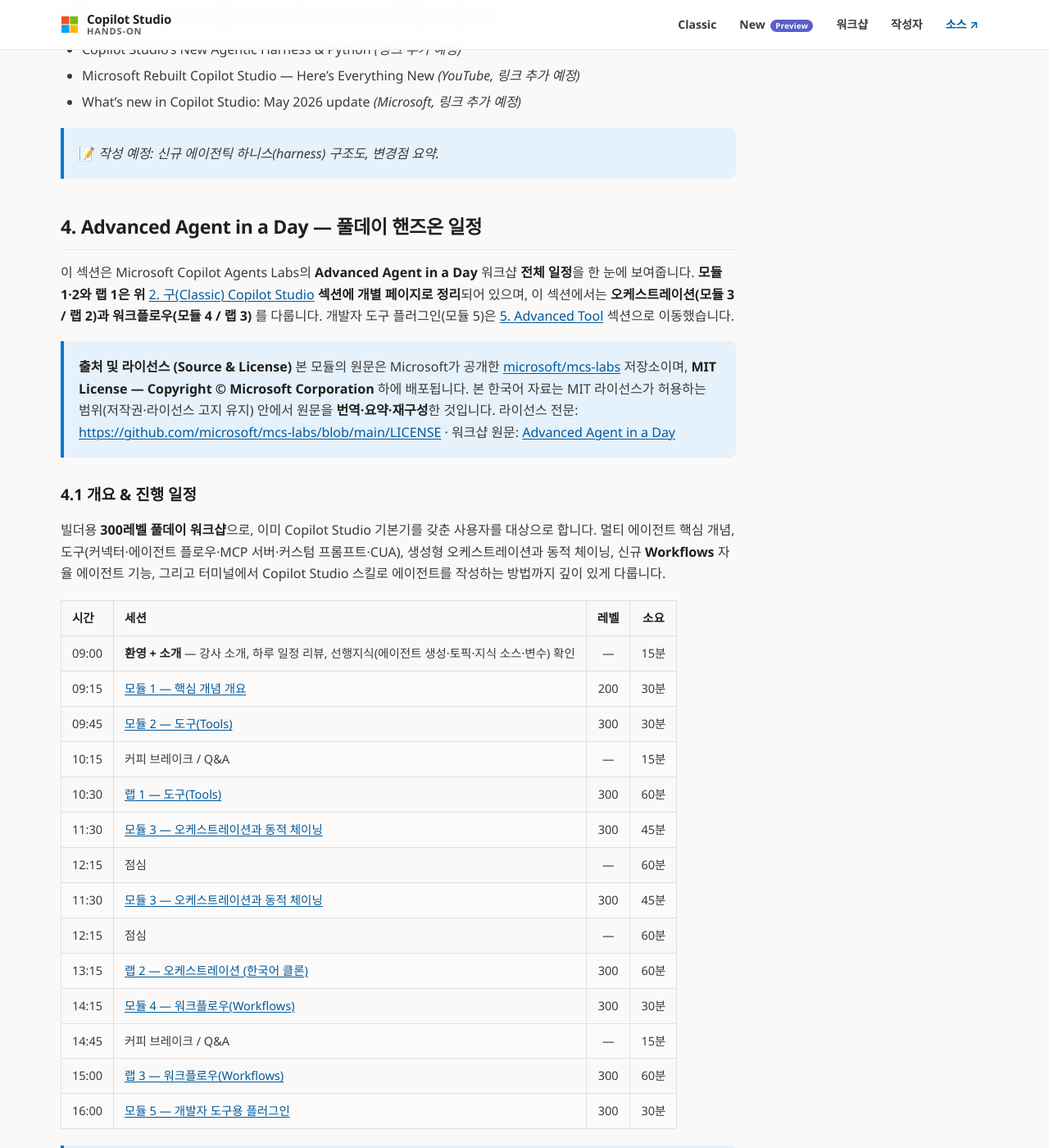
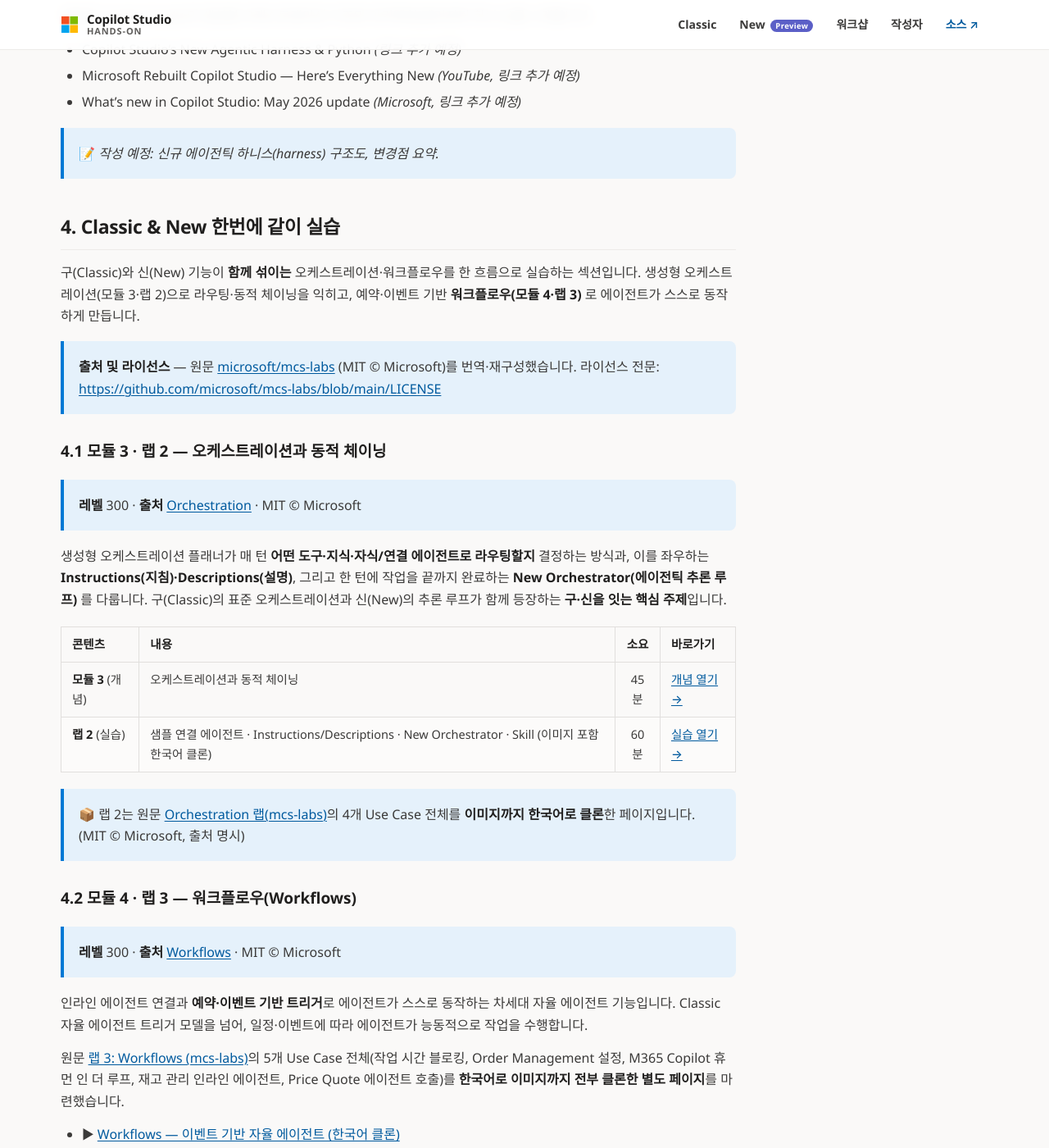
Before and after one commit to baby-crows/Copilot-Studio-Handson-Blog, a Jekyll site: the page built from workshops/agent-in-a-day/index.md, in a window 1280 px wide and 1400 px high, scrolled down 1570 px. Shown: the whole window at 82% size. Built offline with Jekyll 4.4.1, drawn with Linux system fonts in a browser that asks for light colours; some of the changed text lies outside the part shown.

Commit message:
Reorganize workshop: Module 3+Lab 2 into section 4 (Classic & New 같이 실습), section 3 structure-only, remove schedule table, Module 5 in section 5

```diff
--- a/workshops/agent-in-a-day/index.md
+++ b/workshops/agent-in-a-day/index.md
@@ -34,13 +34,13 @@
 
 > 💡 **추천 학습 순서:** 모듈 1 (핵심 개념) → 모듈 2 (도구 개념) → **랩 1 (도구 실습)**.
 >
-> 📌 **모듈 3(오케스트레이션)과 랩 2(오케스트레이션 실습)** 는 구(Classic)와 신(New) 기능이 함께 섞여 있어, 아래 [4. Advanced Agent in a Day](#4-advanced-agent-in-a-day--풀데이-핸즈온-일정) 섹션에서 모듈 4와 함께 다룹니다.
+> 📌 **모듈 3(오케스트레이션)과 랩 2(오케스트레이션 실습)** 는 구(Classic)와 신(New) 기능이 함께 섞여 있어, 아래 [4. Classic & New 한번에 같이 실습](#4-classic--new-한번에-같이-실습) 섹션에서 모듈 4와 함께 다룹니다.
 >
 > 참고 실습: [반(半)개발형 Agent 만들기 | Microsoft Copilot Studio](/labs/agentthon-multi-agent/)
 
 ## 3. New Copilot Studio 기본 설명 (구조)
 
-새로운 Copilot Studio의 생성형 오케스트레이션 구조와 아키텍처를 소개합니다.
+새로운 Copilot Studio의 생성형 오케스트레이션 구조와 아키텍처(에이전틱 하니스)를 소개합니다.
 
 - Copilot Studio's New Agentic Harness & Python *(링크 추가 예정)*
 - Microsoft Rebuilt Copilot Studio — Here's Everything New *(YouTube, 링크 추가 예정)*
@@ -48,95 +48,53 @@
 
 > 📝 *작성 예정: 신규 에이전틱 하니스(harness) 구조도, 변경점 요약.*
 
-## 4. Advanced Agent in a Day — 풀데이 핸즈온 일정
+## 4. Classic & New 한번에 같이 실습
 
-이 섹션은 Microsoft Copilot Agents Labs의 **Advanced Agent in a Day** 워크샵 **전체 일정**을 한 눈에 보여줍니다.
-**모듈 1·2와 랩 1은 위 [2. 구(Classic) Copilot Studio](#2-구classic-copilot-studio--기본-개념--핸즈온) 섹션에 개별 페이지로 정리**되어 있으며,
-이 섹션에서는 **오케스트레이션(모듈 3 / 랩 2)과 워크플로우(모듈 4 / 랩 3)** 를 다룹니다.
-개발자 도구 플러그인(모듈 5)은 [5. Advanced Tool](#5-advanced-tool) 섹션으로 이동했습니다.
+구(Classic)와 신(New) 기능이 **함께 섞이는** 오케스트레이션·워크플로우를 한 흐름으로 실습하는 섹션입니다.
+생성형 오케스트레이션(모듈 3·랩 2)으로 라우팅·동적 체이닝을 익히고, 예약·이벤트 기반 **워크플로우(모듈 4·랩 3)** 로 에이전트가 스스로 동작하게 만듭니다.
 
-> **출처 및 라이선스 (Source & License)**
-> 본 모듈의 원문은 Microsoft가 공개한 **[microsoft/mcs-labs](https://github.com/microsoft/mcs-labs)** 저장소이며,
-> **MIT License — Copyright © Microsoft Corporation** 하에 배포됩니다.
-> 본 한국어 자료는 MIT 라이선스가 허용하는 범위(저작권·라이선스 고지 유지) 안에서 원문을 **번역·요약·재구성**한 것입니다.
+> **출처 및 라이선스** — 원문 [microsoft/mcs-labs](https://github.com/microsoft/mcs-labs) (MIT © Microsoft)를 번역·재구성했습니다.
 > 라이선스 전문: <https://github.com/microsoft/mcs-labs/blob/main/LICENSE>
-> · 워크샵 원문: [Advanced Agent in a Day](https://microsoft.github.io/mcs-labs/workshops/advanced-agent-in-a-day/)
 
-### 4.1 개요 & 진행 일정
+### 4.1 모듈 3 · 랩 2 — 오케스트레이션과 동적 체이닝
 
-빌더용 **300레벨 풀데이 워크샵**으로, 이미 Copilot Studio 기본기를 갖춘 사용자를 대상으로 합니다.
-멀티 에이전트 핵심 개념, 도구(커넥터·에이전트 플로우·MCP 서버·커스텀 프롬프트·CUA),
-생성형 오케스트레이션과 동적 체이닝, 신규 **Workflows** 자율 에이전트 기능, 그리고
-터미널에서 Copilot Studio 스킬로 에이전트를 작성하는 방법까지 깊이 있게 다룹니다.
+> **레벨** 300 · **출처** [Orchestration](https://microsoft.github.io/mcs-labs/modules/orchestration/) · MIT © Microsoft
 
-| 시간 | 세션 | 레벨 | 소요 |
-|------|------|:----:|:----:|
-| 09:00 | **환영 + 소개** — 강사 소개, 하루 일정 리뷰, 선행지식(에이전트 생성·토픽·지식 소스·변수) 확인 | — | 15분 |
-| 09:15 | **[모듈 1 — 핵심 개념 개요]({{ '/labs/module-core-concepts-kr/' | relative_url }})** | 200 | 30분 |
-| 09:45 | **[모듈 2 — 도구(Tools)]({{ '/labs/module-tools-kr/' | relative_url }})** | 300 | 30분 |
-| 10:15 | 커피 브레이크 / Q&A | — | 15분 |
-| 10:30 | **[랩 1 — 도구(Tools)]({{ '/labs/mcs-tools-kr/' | relative_url }})** | 300 | 60분 |
-| 11:30 | **[모듈 3 — 오케스트레이션과 동적 체이닝]({{ '/labs/module-orchestration-kr/' | relative_url }})** | 300 | 45분 |
-| 12:15 | 점심 | — | 60분 |
-| 11:30 | **[모듈 3 — 오케스트레이션과 동적 체이닝](#42-모듈-3--오케스트레이션과-동적-체이닝)** | 300 | 45분 |
-| 12:15 | 점심 | — | 60분 |
-| 13:15 | **[랩 2 — 오케스트레이션 (한국어 클론)]({{ '/labs/mcs-orchestration-kr/' | relative_url }})** | 300 | 60분 |
-| 14:15 | **[모듈 4 — 워크플로우(Workflows)](#43-모듈-4--워크플로우workflows)** | 300 | 30분 |
-| 14:45 | 커피 브레이크 / Q&A | — | 15분 |
-| 15:00 | **[랩 3 — 워크플로우(Workflows)]({{ '/labs/mcs-workflows-kr/' | relative_url }})** | 300 | 60분 |
-| 16:00 | **[모듈 5 — 개발자 도구용 플러그인](#5-advanced-tool)** | 300 | 30분 |
+생성형 오케스트레이션 플래너가 매 턴 **어떤 도구·지식·자식/연결 에이전트로 라우팅할지** 결정하는 방식과,
+이를 좌우하는 **Instructions(지침)·Descriptions(설명)**, 그리고 한 턴에 작업을 끝까지 완료하는 **New Orchestrator(에이전틱 추론 루프)** 를 다룹니다.
+구(Classic)의 표준 오케스트레이션과 신(New)의 추론 루프가 함께 등장하는 **구·신을 잇는 핵심 주제**입니다.
 
-> 📦 **모듈 1·2 / 랩 1** 의 한국어 상세 페이지는 [2. 구(Classic) Copilot Studio 섹션](#2-구classic-copilot-studio--기본-개념--핸즈온)의 표에서 바로 이동할 수 있습니다. **모듈 5** 는 [5. Advanced Tool](#5-advanced-tool) 섹션에 있습니다.
+| 콘텐츠 | 내용 | 소요 | 바로가기 |
+|--------|------|:----:|----------|
+| **모듈 3** (개념) | 오케스트레이션과 동적 체이닝 | 45분 | [개념 열기 →]({{ '/labs/module-orchestration-kr/' | relative_url }}) |
+| **랩 2** (실습) | 샘플 연결 에이전트 · Instructions/Descriptions · New Orchestrator · Skill (이미지 포함 한국어 클론) | 60분 | [실습 열기 →]({{ '/labs/mcs-orchestration-kr/' | relative_url }}) |
 
----
+> 📦 랩 2는 원문 [Orchestration 랩(mcs-labs)](https://microsoft.github.io/mcs-labs/labs/mcs-orchestration/?event=advanced-agent-in-a-day)의 4개 Use Case 전체를 **이미지까지 한국어로 클론**한 페이지입니다. (MIT © Microsoft, 출처 명시)
 
-### 4.2 모듈 3 — 오케스트레이션과 동적 체이닝
+### 4.2 모듈 4 · 랩 3 — 워크플로우(Workflows)
 
-> **레벨** 300 · **소요** 45분 · **출처** [Orchestration](https://microsoft.github.io/mcs-labs/modules/orchestration/) · MIT © Microsoft
-> **연계 랩** → [오케스트레이션 한국어 클론 랩]({{ '/labs/mcs-orchestration-kr/' | relative_url }}) · [원문 랩(mcs-labs)](https://microsoft.github.io/mcs-labs/labs/mcs-orchestration/?event=advanced-agent-in-a-day)
+> **레벨** 300 · **출처** [Workflows](https://microsoft.github.io/mcs-labs/modules/workflows/) · MIT © Microsoft
 
-생성형 오케스트레이션 플래너가 매 턴 **어떤 도구·지식·자식/연결 에이전트로 라우팅할지** 결정하는 방식과, 이를 좌우하는 **Instructions(지침)·Descriptions(설명)**, 그리고 한 턴에 작업을 끝까지 완료하는 **New Orchestrator(에이전틱 추론 루프)** 를 다룹니다. 구(Classic)의 표준 오케스트레이션과 신(New)의 추론 루프가 함께 등장하기 때문에 이 섹션에 배치했습니다.
+인라인 에이전트 연결과 **예약·이벤트 기반 트리거**로 에이전트가 스스로 동작하는 차세대 자율 에이전트 기능입니다.
+Classic 자율 에이전트 트리거 모델을 넘어, 일정·이벤트에 따라 에이전트가 능동적으로 작업을 수행합니다.
 
-- 📘 **개념 페이지** → [모듈 3 — 오케스트레이션과 동적 체이닝 (한국어)]({{ '/labs/module-orchestration-kr/' | relative_url }})
-
-#### 📦 한국어로 클론한 실습 페이지 (랩 2 — 원문 랩 → 한국어 전체 번역)
-
-원문 **[랩 2: Orchestration (mcs-labs)](https://microsoft.github.io/mcs-labs/labs/mcs-orchestration/?event=advanced-agent-in-a-day)** 의
-4개 Use Case 전체(샘플 연결 에이전트, Instructions·Descriptions의 영향, New Orchestrator 추론 루프, Skill 활용)를
-**한국어로 이미지까지 전부 클론 코딩한 별도 페이지**를 마련했습니다. (MIT © Microsoft, 출처 명시)
-
-- ▶ **[오케스트레이션 — 동적 체이닝과 New Orchestrator (한국어 클론)]({{ '/labs/mcs-orchestration-kr/' | relative_url }})**
-
----
-
-### 4.3 모듈 4 — 워크플로우(Workflows)
-
-> **레벨** 300 · **소요** 30분 · **출처** [Workflows](https://microsoft.github.io/mcs-labs/modules/workflows/) · MIT © Microsoft
-> **연계 랩** → [Workflows 한국어 클론 랩]({{ '/labs/mcs-workflows-kr/' | relative_url }}) · [원문 랩(mcs-labs)](https://microsoft.github.io/mcs-labs/labs/mcs-workflows/?event=advanced-agent-in-a-day)
-
-인라인 에이전트 연결과 **예약·이벤트 기반 트리거**로 에이전트가 스스로 동작하는 차세대 자율 에이전트 기능을 다룹니다. Classic 자율 에이전트 트리거 모델을 넘어, 사람이 묻지 않아도 일정·이벤트에 따라 에이전트가 능동적으로 작업을 수행합니다.
-
-#### 📦 한국어로 클론한 실습 페이지 (원문 랩 → 한국어 전체 번역)
-
-원문 **[랩 3: Workflows (mcs-labs)](https://microsoft.github.io/mcs-labs/labs/mcs-workflows/?event=advanced-agent-in-a-day)** 의
+원문 [랩 3: Workflows (mcs-labs)](https://microsoft.github.io/mcs-labs/labs/mcs-workflows/?event=advanced-agent-in-a-day)의
 5개 Use Case 전체(작업 시간 블로킹, Order Management 설정, M365 Copilot 휴먼 인 더 루프, 재고 관리 인라인 에이전트, Price Quote 에이전트 호출)를
-**한국어로 싹 다 클론 코딩한 별도 페이지**를 마련했습니다. (MIT © Microsoft, 출처 명시)
+**한국어로 이미지까지 전부 클론한 별도 페이지**를 마련했습니다.
 
 - ▶ **[Workflows — 이벤트 기반 자율 에이전트 (한국어 클론)]({{ '/labs/mcs-workflows-kr/' | relative_url }})**
 
-#### ✍️ 제가 직접 만든 Daily Brief 워크플로우 실습
+### 4.3 Daily Brief 워크플로우 (직접 제작 오리지널)
 
-아래 **Daily Brief Workflow** 핸즈온은 위 모듈 개념(트리거 + 인라인/멀티 에이전트 + 구조화 출력)을 실제로 적용해
-**제가 직접 설계·제작한 오리지널 실습**입니다. 매일 특정 회사 뉴스 브리프를 자동 생성해 메일로 발송하는 워크플로우를 구축합니다.
+위 모듈 개념(트리거 + 인라인/멀티 에이전트 + 구조화 출력)을 실제로 적용해 **직접 설계·제작한 오리지널 실습**입니다.
+매일 특정 회사 뉴스 브리프를 자동 생성해 메일로 발송하는 워크플로우를 구축합니다.
 
 - [Daily Brief Workflow (한국어)]({{ '/labs/daily-brief-kr/' | relative_url }}) — *이영서 제작*
 - [Daily Brief Workflow (English)]({{ '/labs/daily-brief-en/' | relative_url }}) — *이영서 제작*
 
-> 📝 원문 모듈 페이지에는 별도 슬라이드 덱이 연결되어 있지 않습니다. 위 한국어 클론 랩 또는 직접 제작한 Daily Brief 랩으로 이벤트 기반 워크플로우를 실습하세요.
-
 ## 5. Advanced Tool
 
-환경 구축과 확장에 활용하는 고급 도구, 그리고 **개발자 도구용 Copilot Studio 플러그인(모듈 5)** 을 정리합니다.
+환경 구축·확장에 쓰는 고급 도구와 **개발자 도구용 Copilot Studio 플러그인(모듈 5)** 을 정리합니다.
 
 - **PAC CLI** — 환경 구축을 위한 도구
 - **Copilot Studio skill**로 구축 & extension
@@ -144,13 +102,11 @@
 
 > 📝 *작성 예정: PAC CLI 명령 예시, MCP 도구 연결 다이어그램.*
 
----
-
 ### 5.1 모듈 5 — 개발자 도구용 Copilot Studio 플러그인
 
-> **레벨** 300 · **소요** 30분 · **출처** [Copilot Studio Plugin](https://microsoft.github.io/mcs-labs/modules/copilot-studio-plugin/) · [슬라이드(PPT) 다운로드](https://github.com/microsoft/mcs-labs/raw/main/presentations/bootcamp/13.%20Skills%20for%20Copilot%20Studio_CB.pptx) · MIT © Microsoft
+> **레벨** 300 · **출처** [Copilot Studio Plugin](https://microsoft.github.io/mcs-labs/modules/copilot-studio-plugin/) · [슬라이드(PPT) 다운로드](https://github.com/microsoft/mcs-labs/raw/main/presentations/bootcamp/13.%20Skills%20for%20Copilot%20Studio_CB.pptx) · MIT © Microsoft
 
-**Claude Code · GitHub Copilot CLI · VS Code**에서 **YAML 파일로 Copilot Studio 에이전트를 작성·테스트·문제 해결**하는 플러그인입니다. 터미널/에디터에서 바로 클라우드의 에이전트를 다룰 수 있습니다. (원래 Advanced Agent in a Day의 모듈 5였으나, 개발자 도구/플러그인 성격이라 이 Advanced Tool 섹션으로 옮겼습니다.)
+**Claude Code · GitHub Copilot CLI · VS Code**에서 **YAML 파일로 Copilot Studio 에이전트를 작성·테스트·문제 해결**하는 플러그인입니다. 터미널/에디터에서 바로 클라우드의 에이전트를 다룰 수 있습니다.
 
 **무엇을 하나 (4가지 영역)**
 
@@ -172,18 +128,9 @@
 
 **구성**: 로컬 YAML 파일(`agent.mcs.yml`, `topics/`, `actions/`, `knowledge/`, `templates/`) + 4개 에이전트 + 30+ 스킬 + 번들 Node.js 스크립트 + 평가 프레임워크. **설치**: Node.js 18+, VS Code Copilot Studio 확장(push/pull/clone용), Power Platform 환경 필요. 마켓플레이스 또는 `microsoft/skills-for-copilot-studio` 저장소에서 설치.
 
-**테스트 역량**: 포인트 테스트(단일/멀티턴 발화), 배치 스위트(Power CAT Copilot Studio Kit 기반 기대값·합격/불합격), 평가 분석(Copilot Studio에서 CSV 내보내 실패 분석·수정 제안).
-
 > 📝 *추가 사례(작성 예정):* Plan & handoff 하는 skill zip 기반 에이전트, MS Learn 플러그인을 활용하는 에이전트, NEW Copilot Studio Agents — Working with Skills(YouTube) 등.
 
-## 6. New Copilot Studio — Workflow
-
-신규 Workflow 기능 핸즈온은 별도 실습으로 연결됩니다.
-
-- [Daily Brief Workflow (한국어)](/labs/daily-brief-kr/)
-- [Daily Brief Workflow (English)](/labs/daily-brief-en/)
-
-## 7. 언제 Cowork, 언제 New Copilot Studio? (Positioning)
+## 6. 언제 Cowork, 언제 New Copilot Studio? (Positioning)
 
 New Copilot Studio와 다른 옵션(예: Cowork)의 포지셔닝과 선택 기준을 정리합니다.
 
```
